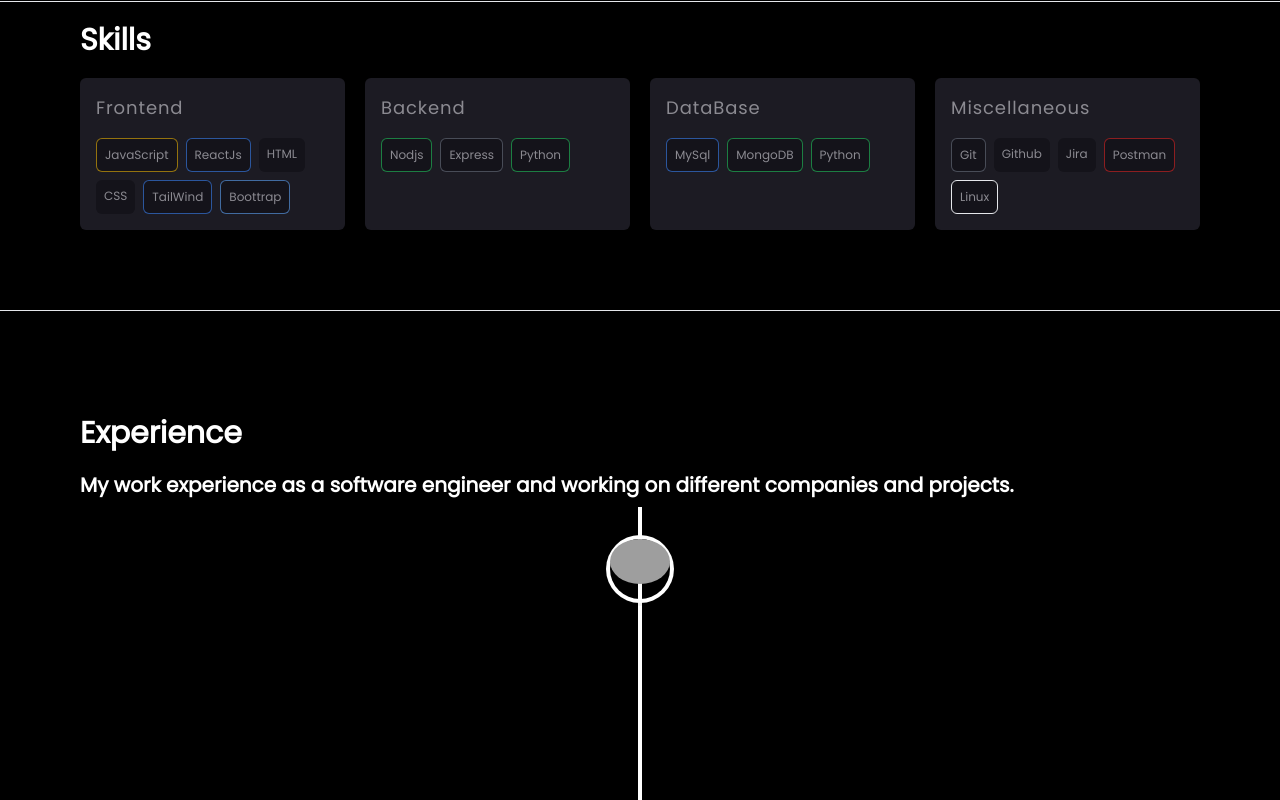
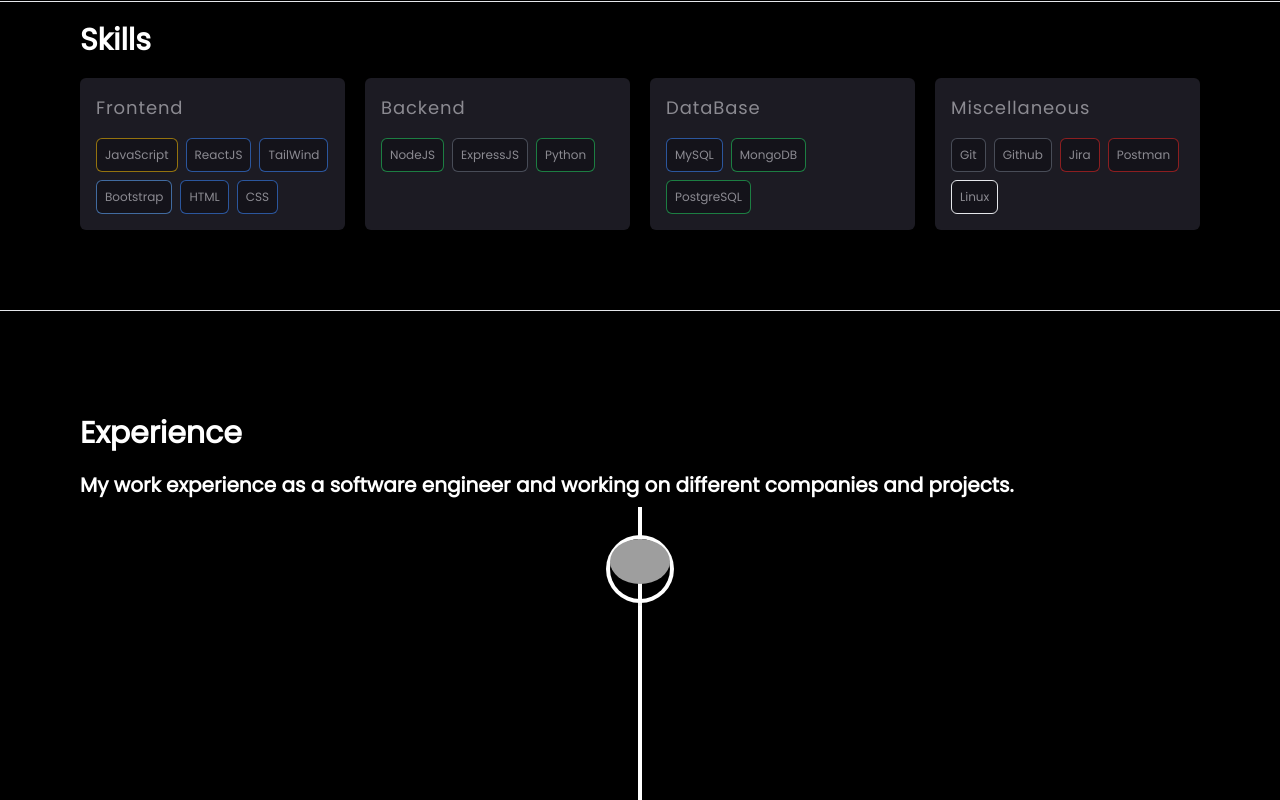
Before and after one commit to bhawsar-shubham/sb-portfolio, a React (Vite) app: page / in a window 1280 px wide. Shown: the part 980-1780 px from the top of the page. Built offline with nearby package versions, Linux system fonts and the light colour scheme; grey boxes are pictures that could not be loaded.

Commit message:
fix constants file

```diff
--- a/src/data/constant.js
+++ b/src/data/constant.js
@@ -1,7 +1,7 @@
 export const experiences = [
   {
     id: 1,
-    img: "https://media.licdn.com/dms/image/D4D0BAQGsGR9p4ikS5w/company-logo_100_100/0/1708946550425/tata_consultancy_services_logo?e=1725494400&v=beta&t=rB--XDIgydiCyQwnFXKZx5ElGiuODlHRLGMcXvO2Z4M",
+    img: "https://media.licdn.com/dms/image/v2/D4D0BAQGsGR9p4ikS5w/company-logo_200_200/company-logo_200_200/0/1708946550425/tata_consultancy_services_logo?e=1733961600&v=beta&t=G0uMDAeWF5JRPJ1iPYC2LDv8s4ERLs70rBl22f_sZu8",
     role: "System Engineer",
     company: "Tata Consultancy Services",
     date: "January 2023 - Present",
@@ -11,7 +11,7 @@ export const experiences = [
   },
   {
     id: 2,
-    img: "https://media.licdn.com/dms/image/C510BAQFHOW2qhSf75Q/company-logo_200_200/0/1630568965368/47billion_logo?e=1725494400&v=beta&t=z9U6q941SmEsY11h9nuwRV3wZCvdpAvsbRn0qs6X_LU",
+    img: "https://media.licdn.com/dms/image/v2/C510BAQFHOW2qhSf75Q/company-logo_200_200/company-logo_200_200/0/1630568965368/47billion_logo?e=1733961600&v=beta&t=4NSJn4LnoTRPa9pFiyc98lBhB_t-1lftctVtfUMNYV0",
     role: "Software Engineer",
     company: "47Billion Information Technology",
     date: "June 2021 - December 2022",
@@ -21,7 +21,7 @@ export const experiences = [
   },
   {
     id: 3,
-    img: "https://media.licdn.com/dms/image/D4D0BAQEchGop6VD-kg/company-logo_200_200/0/1690878841072/gemsessence_infotech_pvt_ltd_logo?e=1725494400&v=beta&t=XaPXdcl7CGVzqMMDZIg_tYyjpAYLWMi0TXb4_E_2EX4",
+    img: "https://media.licdn.com/dms/image/v2/D4D0BAQEchGop6VD-kg/company-logo_100_100/company-logo_100_100/0/1690878841072/gemsessence_infotech_pvt_ltd_logo?e=1733961600&v=beta&t=AATYdXkW5khp2oADJnc-corfo8RXY_WM40GMDjg90S4",
     role: "Junior Software Engineer",
     company: "Gems Essence Infotech Pvt Ltd",
     date: "February 2021 - May 2021",
@@ -58,37 +58,39 @@ export const frontEnd = [
   },
   {
     id: 5,
-    name: "ReactJs",
+    name: "ReactJS",
     style: "border border-blue-500/60",
   },
   {
     id: 1,
-    name: "HTML",
-  },
-  {
-    id: 2,
-    name: "CSS",
-  },
-  {
-    id: 3,
     name: "TailWind",
     style: "border border-blue-500/60",
   },
   {
+    id: 2,
+    name: "Bootstrap",
+    style: "border border-blue-400/60",
+  },
+  {
+    id: 3,
+    name: "HTML",
+    style: "border border-blue-500/60",
+  },
+  {
     id: 6,
-    name: "Boottrap",
-    style: "border border-blue-400/60",
+    name: "CSS",
+    style: "border border-blue-500/60",
   },
 ];
 export const backEnd = [
   {
     id: 1,
-    name: "Nodjs",
+    name: "NodeJS",
     style: "border border-green-500/60",
   },
   {
     id: 2,
-    name: "Express",
+    name: "ExpressJS",
     style: "border border-gray-500/60",
   },
   {
@@ -100,7 +102,7 @@ export const backEnd = [
 export const dataBase = [
   {
     id: 1,
-    name: "MySql",
+    name: "MySQL",
     style: "border border-blue-500/60",
   },
   {
@@ -110,7 +112,7 @@ export const dataBase = [
   },
   {
     id: 4,
-    name: "Python",
+    name: "PostgreSQL",
     style: "border border-green-500/60",
   },
 ];
@@ -123,10 +125,12 @@ export const tools = [
   {
     id: 2,
     name: "Github",
+    style: "border border-gray-500/60",
   },
   {
     id: 2,
     name: "Jira",
+    style: "border border-red-600/60",
   },
   {
     id: 3,
```
